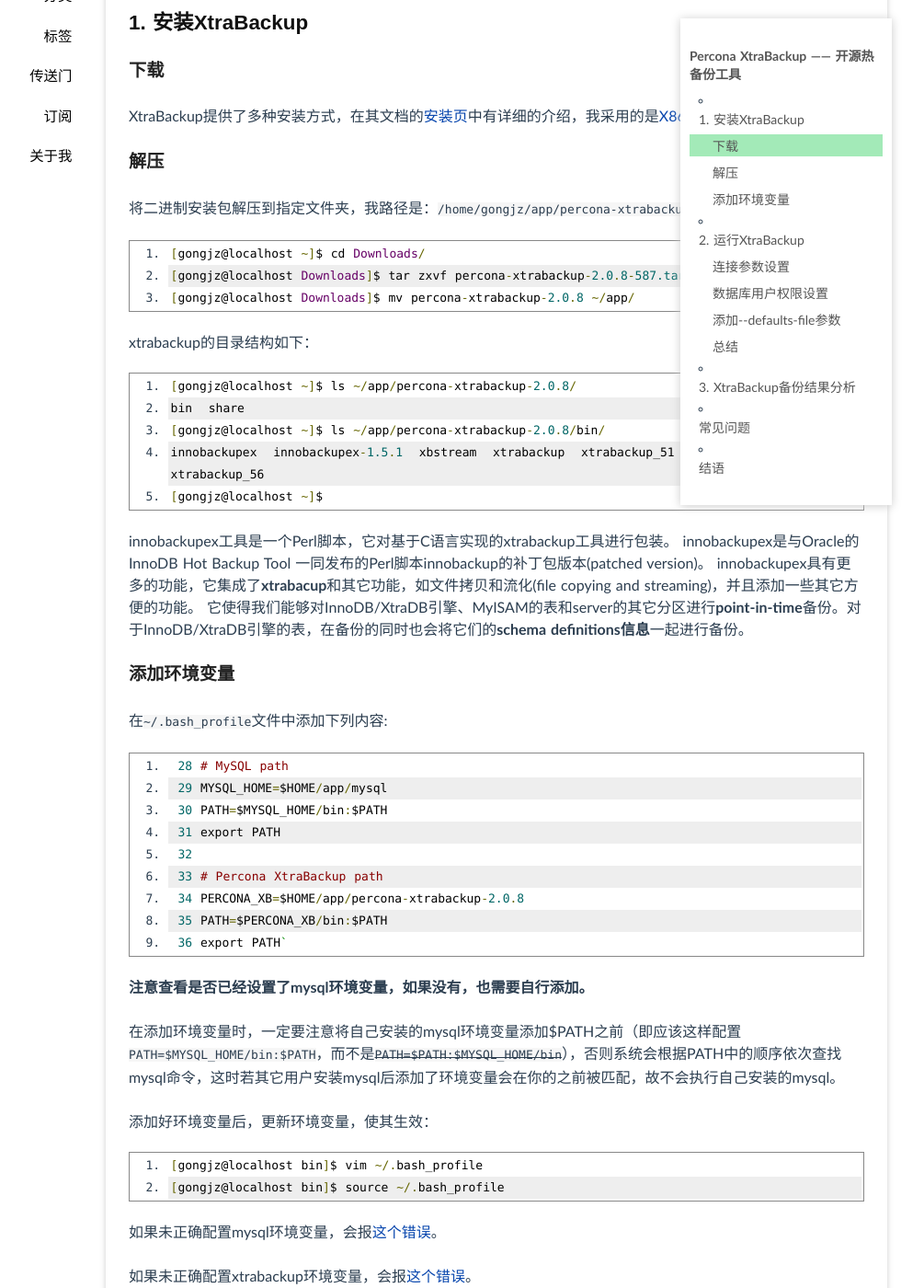
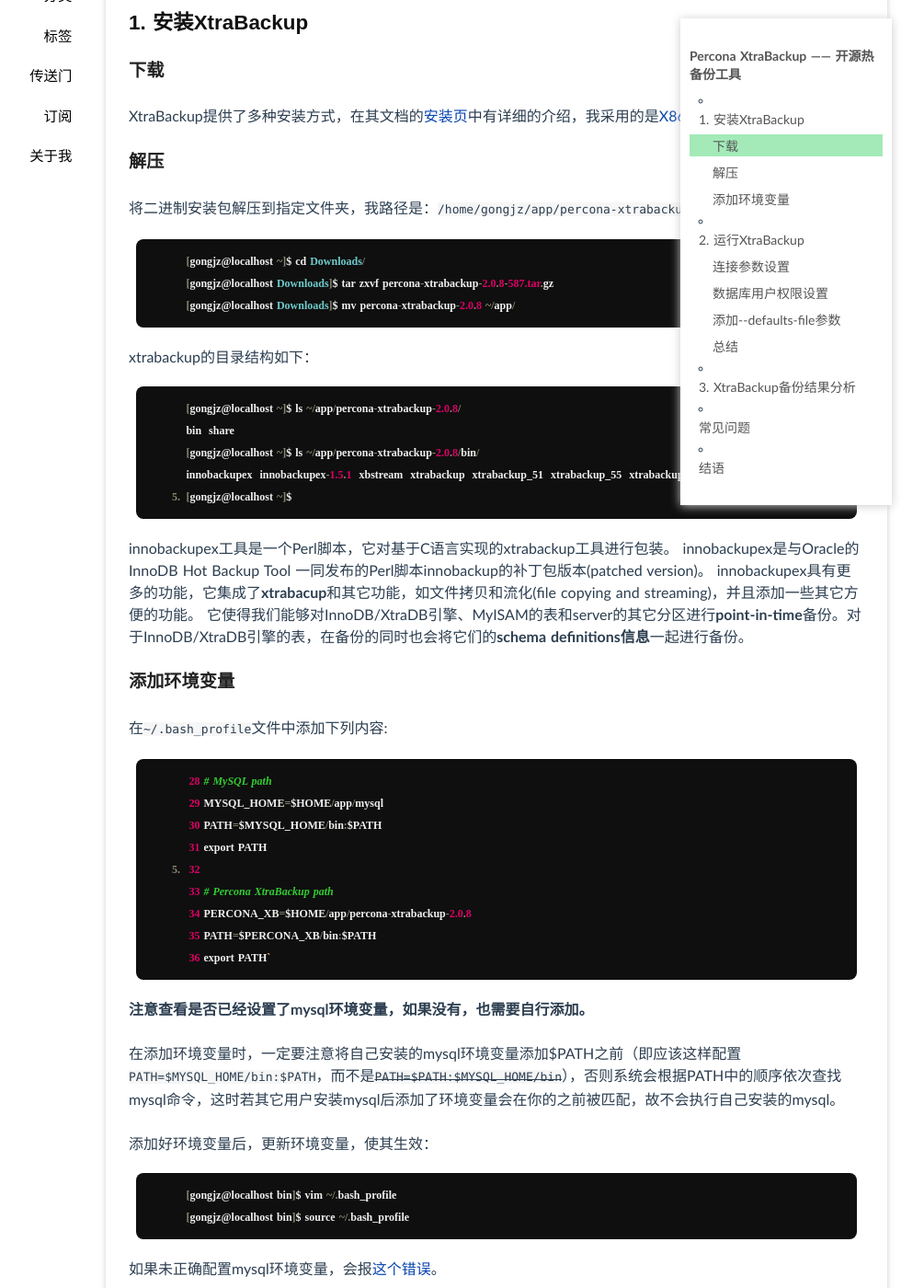
Before and after one commit to jzoe/post, a Jekyll site: the page built from _posts/2016-01-26-percona-xtrabackup.md, in a window 1280 px wide and 1400 px high, scrolled down 274 px. Shown: the whole window at 92% size, without its empty margins (100-1105 px from the left). Built offline with Jekyll 4.4.1, drawn with Linux system fonts in a browser that asks for light colours; Markdown is read by kramdown in place of the engine named in the settings; comment, search, counter and statistics services are not loaded.

Commit message:
fix bugs

```diff
--- a/_layouts/default.html
+++ b/_layouts/default.html
@@ -10,7 +10,7 @@
     <link rel="stylesheet" href="{{ site.url }}/media/css/style.css" />
     <!--<link rel="stylesheet" href="{{ site.url }}/media/css/highlight.css" media="all"/>-->
     <script type="text/javascript" src="{{ site.url }}/media/js/jquery-1.7.1.min.js"></script>
-	<link href="{{ site.url }}/media/css/prettify.css" rel="stylesheet" type="text/css" media="all">
+	<link href="{{ site.url }}/media/css/doxy.css" rel="stylesheet" type="text/css" media="all">
 	<script type="text/javascript" src="{{ site.url }}/media/js/prettify.js"></script>
   </head>
   <body>
--- /dev/null
+++ b/media/css/doxy.css
@@ -0,0 +1,64 @@
+/* Doxy pretty-printing styles. Used with prettify.js.  */
+
+pre .str, code .str { color: #fec243; } /* string  - eggyolk gold */
+pre .kwd, code .kwd { color: #8470FF; } /* keyword - light slate blue */
+pre .com, code .com { color: #32cd32; font-style: italic; } /* comment - green */
+pre .typ, code .typ { color: #6ecbcc; } /* type - turq green */
+pre .lit, code .lit { color: #d06; } /* literal - cherry red */
+pre .pun, code .pun { color: #8B8970;  } /* punctuation - lemon chiffon4  */
+pre .pln, code .pln { color: #f0f0f0; } /* plaintext - white */
+pre .tag, code .tag { color: #9c9cff; } /* html/xml tag  (bluey)  */
+pre .htm, code .htm { color: #dda0dd; } /* html tag  light purply*/
+pre .xsl, code .xsl { color: #d0a0d0; } /* xslt tag  light purply*/
+pre .atn, code .atn { color: #46eeee; font-weight: normal;} /* html/xml attribute name  - lt turquoise */
+pre .atv, code .atv { color: #EEB4B4; } /* html/xml attribute value - rosy brown2 */
+pre .dec, code .dec { color: #3387CC; } /* decimal - blue */
+
+a {
+  text-decoration: none;
+}
+pre.prettyprint, code.prettyprint {
+  font-family:'Droid Sans Mono','CPMono_v07 Bold','Droid Sans';
+  font-weight: bold;
+  font-size: 9pt;
+  background-color: #0f0f0f;
+  -moz-border-radius: 8px;
+  -webkit-border-radius: 8px;
+  -o-border-radius: 8px;
+  -ms-border-radius: 8px;
+  -khtml-border-radius: 8px;
+  border-radius: 8px;
+}  /*  background is black (well, just a tad less dark )  */
+
+pre.prettyprint {
+  width: 95%;
+  margin: 1em auto;
+  padding: 1em;
+  white-space: pre-wrap;
+}
+
+pre.prettyprint a, code.prettyprint a {
+   text-decoration:none;
+}
+/* Specify class=linenums on a pre to get line numbering; line numbers themselves are the same color as punctuation */
+ol.linenums { margin-top: 0; margin-bottom: 0; color: #8B8970; } /* IE indents via margin-left */
+li.L0,li.L1,li.L2,li.L3,li.L5,li.L6,li.L7,li.L8 { list-style-type: none }
+/* Alternate shading for lines */
+li.L1,li.L3,li.L5,li.L7,li.L9 { }
+
+/* print is mostly unchanged from default at present  */
+@media print {
+  pre.prettyprint, code.prettyprint { background-color: #fff;  }
+  pre .str, code .str { color: #088; }
+  pre .kwd, code .kwd { color: #006; font-weight: bold; }
+  pre .com, code .com { color: #oc3; font-style: italic; }
+  pre .typ, code .typ { color: #404; font-weight: bold; }
+  pre .lit, code .lit { color: #044; }
+  pre .pun, code .pun { color: #440; }
+  pre .pln, code .pln { color: #000; }
+  pre .tag, code .tag { color: #b66ff7; font-weight: bold; }
+  pre .htm, code .htm { color: #606; font-weight: bold; }
+  pre .xsl, code .xsl { color: #606; font-weight: bold; }
+  pre .atn, code .atn { color: #c71585;  font-weight: normal; }
+  pre .atv, code .atv { color: #088;  font-weight: normal; }
+}
```
